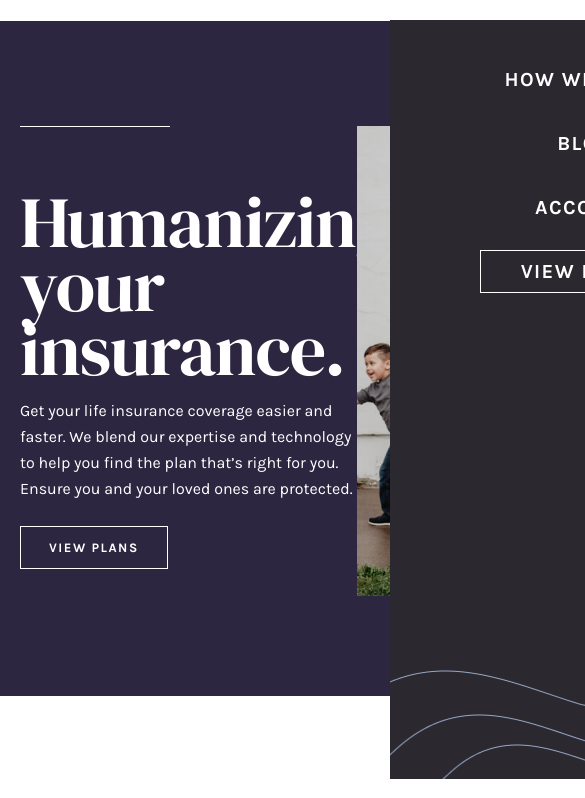
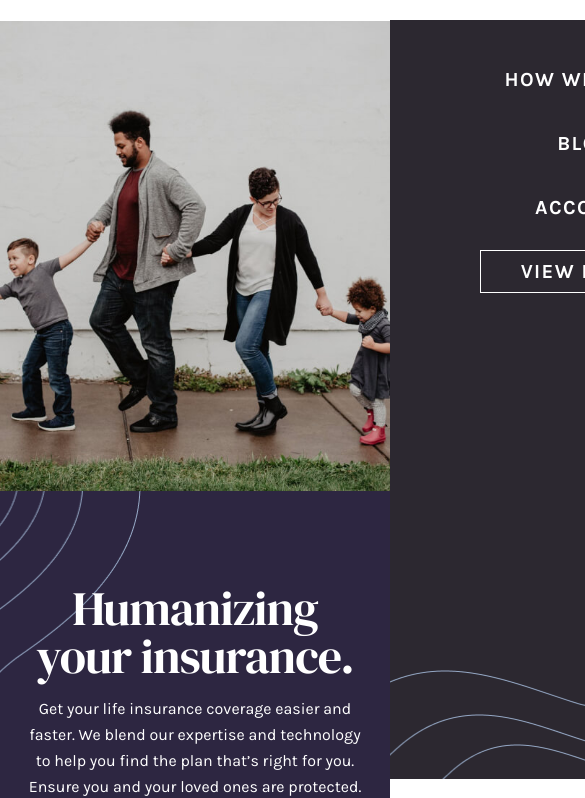
Before and after one commit to shakhbozbekusmonov/insure-new, a plain HTML site: page index.html in a window 390 px wide. Shown: the part 65-863 px from the top of the page, 585 px wide, since content can reach past the window. Drawn offline with Linux system fonts and the light colour scheme.

Commit message:
Hero responsive done

```diff
--- a/css/main.css
+++ b/css/main.css
@@ -258,5 +258,54 @@ a{
     right: calc(50% - 552px);
     /* right: 155px; */
 }
+
+.hero-img-mobile{
+    display: none;
+}
+
+/*********** HERO RESPONSIVE START **********/
+@media only screen and (max-width: 1150px) {
+    .hero-img{
+        display: none;
+    }
+
+    .hero-img-mobile{
+        display: block;
+    }
+}
+
+@media only screen and (max-width: 600px) {
+    .hero{
+        padding-top: 0;
+        background-image: url("../images/hero-bg.png");
+        background-position: calc(50% - 404px) calc(50% + 47px);
+    }
+
+    .hero .container{
+        padding-right: 0;
+        padding-left: 0;
+    }
+
+    .hero-img-mobile{
+        width: 100%;
+        margin-bottom: 93px;
+    }
+
+    .hero-start{
+        padding-right: 24px;
+        padding-left: 24px;
+        text-align: center;
+    }
+
+    .hero-title{
+        font-size: 48px;
+        line-height: 48px;
+    }
+
+    .hero-title::before{
+        display: none;
+    }
+}
+/*********** HERO RESPONSIVE END **********/
 /*************** HERO STYLES END ****************/
 /*************** MAIN STYLES END ****************/
--- a/index.html
+++ b/index.html
@@ -73,6 +73,12 @@
         <!-- HERO START -->
         <section class="hero">
             <div class="container">
+                <img class="hero-img-mobile"
+                     src="./images/hero-humans.jpg"
+                     srcset="./images/hero-humans.jpg 1x, ./images/hero-humans@2x.jpg 2x"
+                     width="540"
+                     height="650"
+                     alt="Family">
                 <div class="hero-start">
                     <h1 class="hero-title">
                         Humanizing your insurance.
```
